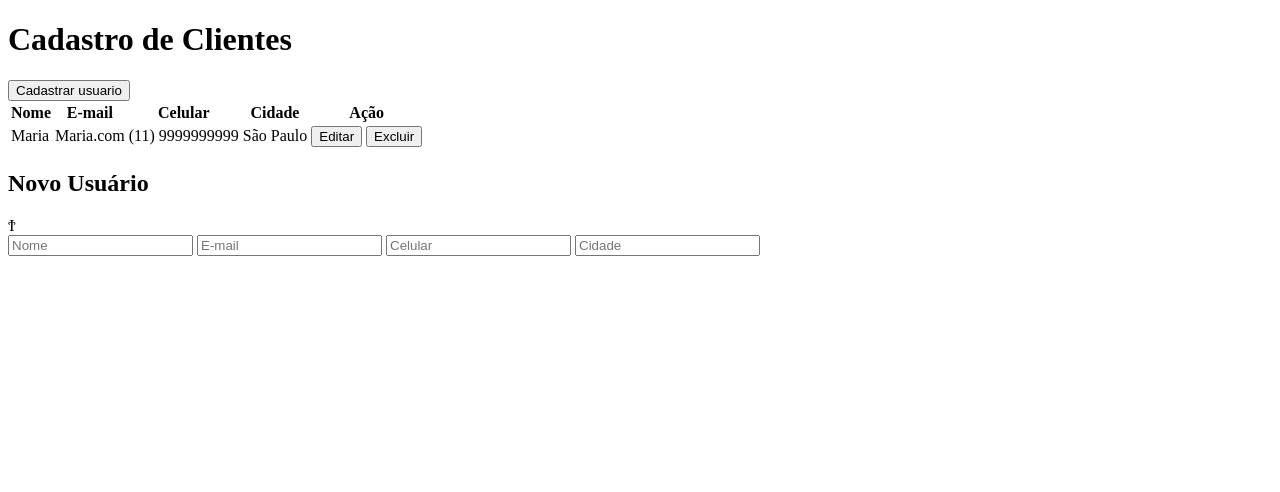
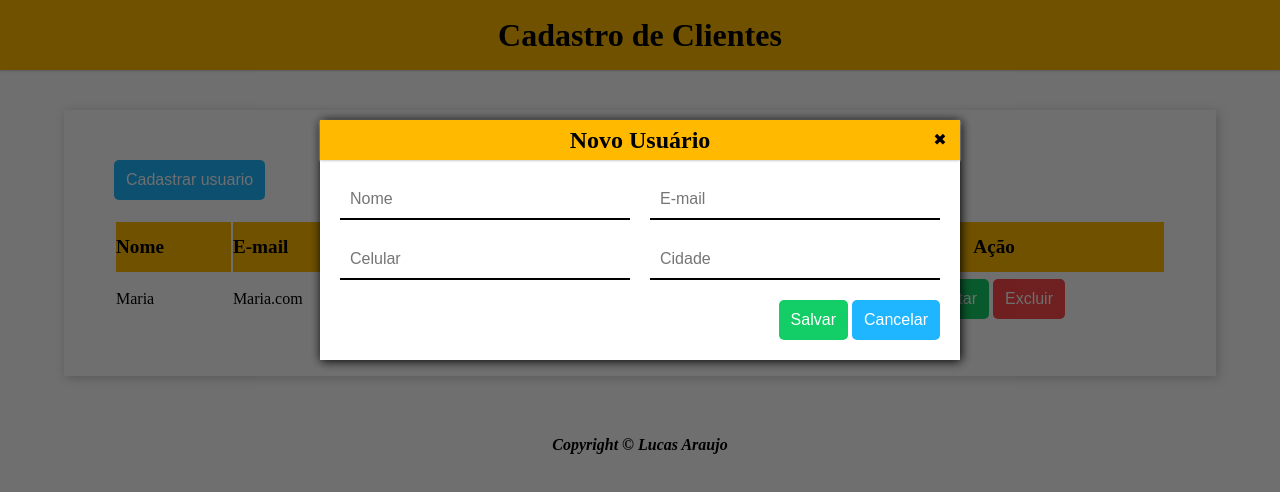
Before and after one commit to lucasaraujo014/Crud_interface_user, a plain HTML site: page index.html in a window 1280 px wide. Drawn offline with Linux system fonts and the light colour scheme.

Commit message:
CSS e HTML customizados

```diff
--- a/css/button.css
+++ b/css/button.css
@@ -0,0 +1,23 @@
+.button{
+    border-style: none;
+    height: 40px;
+    padding: 6px 12px;
+    background-color: black;
+    color: white;
+    font-size: 1rem;
+    cursor: pointer;
+    transition: box-shadow .6s ease;
+    border-radius: 5px;
+}
+button.blue{
+    background-color: #1fb6ff;
+}
+button.green{
+    background-color: #13ce66;
+}
+button.red{
+    background-color: #ff4949;
+}
+button:hover{
+    box-shadow: inset 200px 0 0 #00000055;
+}
--- a/css/modal.css
+++ b/css/modal.css
@@ -0,0 +1,76 @@
+.modal{
+    position: fixed;
+    top: 0;
+    left: 0;
+    width: 100%;
+    height: 100%;
+    background: #00000090;
+    opacity: 1;
+    z-index: 1;
+}
+
+.modal.active{
+    opacity: 1;
+    z-index: 1;
+}
+
+.modal-content{
+    display: flex;
+    flex-direction: column;
+    gap: 20px;
+    width: 50vw;
+    margin: 15vh auto;
+    padding-bottom: 20px;
+    background-color: white;
+    box-shadow: 1px 1px 10px black;
+}
+
+.modal-header{
+    display: flex;
+    position: relative;
+    justify-content: center;
+    height: 40px;
+    line-height: 40px;
+    font: 1rem;
+
+}
+.modal-close{
+    cursor: pointer;
+    position: absolute;
+    display: block;
+    width: 40px;
+    height: 40px;
+    text-align: center;
+    user-select: none;
+    right: 0;
+}
+.modal-close:hover{
+    background-color: #FF4949;
+    color: white;
+}
+.modal-form{
+    display: flex;
+    justify-content: space-between;
+    flex-wrap: wrap;
+    gap: 20px;
+    padding: 0 20px;
+}
+
+.modal-field{
+    width: calc(50% - 10px);
+    height: 40px;
+    outline-style: none;
+    border: none;
+    border-bottom: 2px solid black;
+    padding: 0 10px;
+    font-size: 1rem;
+}
+.modal-field:focus{
+    border-bottom: 1px solid var(--primary-color) ;
+}
+
+.modal-footer{
+    background-color: inherit;
+    text-align: right;
+    padding: 0 20px;
+}
--- a/css/records.css
+++ b/css/records.css
@@ -0,0 +1,27 @@
+.records {
+    width: 100%;
+    user-select: none;
+    text-align: left;
+}
+
+.records th {
+    height: 50px;
+    background-color: var(--primary-color);
+    padding: left 20px;
+    font-size: 1.2rem;
+}
+
+.records td {
+    height: 50px;
+    padding: left 20px;
+}
+
+.records th:last-child,
+.records td:last-child{
+    padding: 0;
+    text-align: center;
+    min-width: 140px;
+}
+.records tr:hover{
+    background-color: var(--secundary-color);
+}
--- a/css/style.css
+++ b/css/style.css
@@ -0,0 +1,47 @@
+*{
+    margin: 0;
+    padding: 0;
+    box-sizing: border-box;
+}
+:root{
+    --primary-color: #ffba00 ;
+    --secundary-color: #fff1cc ;
+    --shadow-color: #ccc ;
+    --text-collor: #fff ;
+}
+body{
+    min-width: 100vh;
+    display: flex;
+    flex-direction: column;
+    position: relative;
+}
+header{
+    background-color: var(--primary-color);
+    height: 70px;
+    text-align: center;
+    box-shadow: 0 1px 2px var(--shadow-color);
+    line-height: 70px;
+}
+.header-title{
+    color: black;
+    font-size: 2rem;
+}
+main{
+    display: flex;
+    flex-direction: column;
+    align-items: flex-start;
+    flex-grow: 1;
+    width: 90%;
+    margin: 5vh auto;
+    padding: 50px;
+    box-shadow: 2px 2px 10px var(--shadow-color);
+    gap: 20px;
+
+}
+footer{
+    width: 100;
+    text-align: center;
+    font-weight: bold;
+    font-style: italic;
+    padding: 20px;
+}
--- a/index.html
+++ b/index.html
@@ -1,5 +1,6 @@
 <!DOCTYPE html>
 <html lang="en">
+
 <head>
     <meta charset="UTF-8">
     <meta name="viewport" content="width=device-width, initial-scale=1.0">
@@ -10,6 +11,7 @@
     <script src="script.js" defer></script>
     <title>Crud User</title>
 </head>
+
 <body>
     <header>
         <h1 class="header-title">Cadastro de Clientes</h1>
@@ -45,18 +47,28 @@
             <section class="modal-content">
                 <header class="modal-header">
                     <h2>Novo Usuário</h2>
-                    <span class="modal-close" id="modalclose" >&#1006</span>
-                    <form class="modal-form">
-                        <input type="text" class="modal-field" placeholder="Nome">
-                        <input type="email" class="modal-field" placeholder="E-mail">
-                        <input type="text" class="modal-field" placeholder="Celular">
-                        <input type="text" class="modal-field" placeholder="Cidade">
-                    </form>
+                    <span class="modal-close" id="modalclose">&#10006</span>
                 </header>
+                <form class="modal-form">
+                    <input type="text" class="modal-field" placeholder="Nome">
+                    <input type="email" class="modal-field" placeholder="E-mail">
+                    <input type="text" class="modal-field" placeholder="Celular">
+                    <input type="text" class="modal-field" placeholder="Cidade">
+                </form>
+                <footer class="modal-footer">
+                    <button class="button green">
+                        Salvar
+                    </button>
+                    <button class="button blue">
+                        Cancelar
+                    </button>
+                </footer>
             </section>
-
         </div>
     </main>
-    <footer></footer>
+    <footer>
+        Copyright &copy; Lucas Araujo
+    </footer>
 </body>
+
 </html>
```
